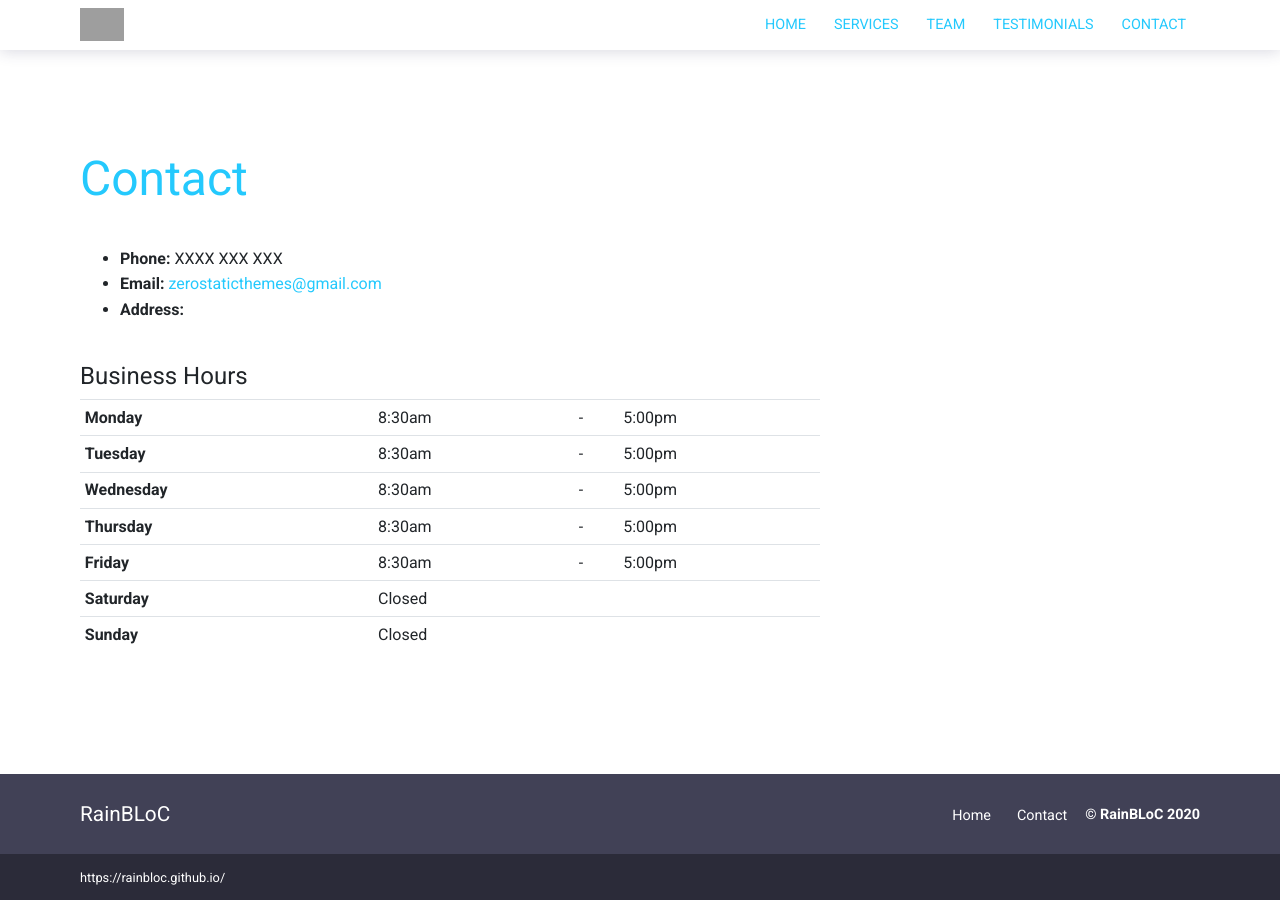
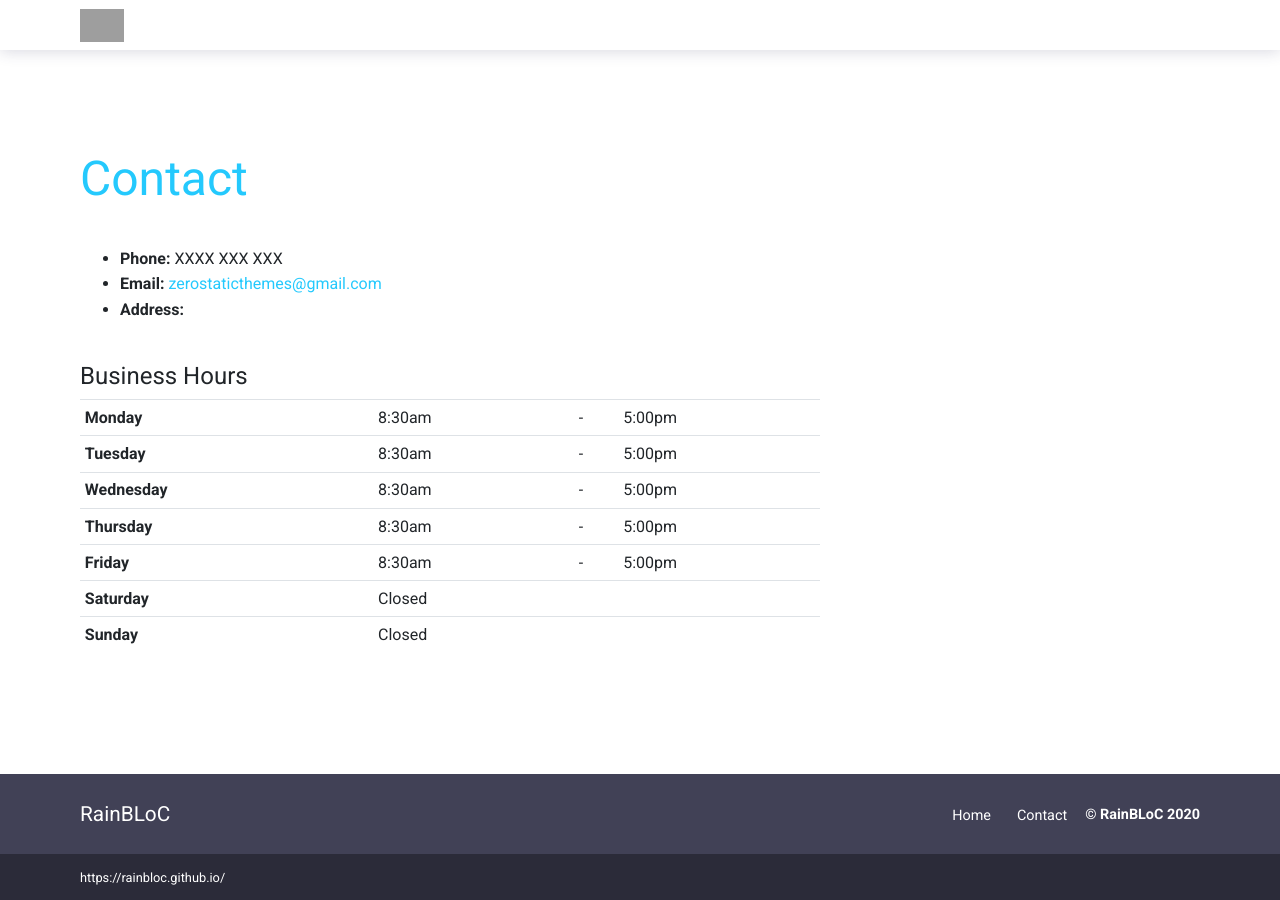
Before and after one commit to rainbloc/rainbloc.github.io, a Jekyll site: the page built from contact.html, in a window 1280 px wide. Built offline with Jekyll 4.4.1, drawn with Linux system fonts in a browser that asks for light colours; grey boxes are pictures that could not be loaded.

Commit message:
making new homepage for RainBLoC

```diff
--- a/_includes/main-menu-mobile.html
+++ b/_includes/main-menu-mobile.html
@@ -1,9 +1,9 @@
 <div id="main-menu-mobile" class="main-menu-mobile">
   <ul>
-    <li><a href="{{site.baseurl}}/" class="{% if page.url == '/' %}current{% endif %}">Home</a></li>
-    <li><a href="{{site.baseurl}}/services/" class="{% if page.url contains 'services' %}current{% endif %}">Services</a></li>
+    <!-- <li><a href="{{site.baseurl}}/" class="{% if page.url == '/' %}current{% endif %}">Home</a></li> -->
+    <!-- <li><a href="{{site.baseurl}}/services/" class="{% if page.url contains 'services' %}current{% endif %}">Services</a></li>
     <li><a href="{{site.baseurl}}/team/" class="{% if page.url contains 'team' %}current{% endif %}">Team</a></li>
     <li><a href="{{site.baseurl}}/testimonials/" class="{% if page.url contains 'testimonials' %}current{% endif %}">Testimonials</a></li>
-    <li><a href="{{site.baseurl}}/contact/" class="{% if page.url contains 'contact' %}current{% endif %}">Contact</a></li>
+    <li><a href="{{site.baseurl}}/contact/" class="{% if page.url contains 'contact' %}current{% endif %}">Contact</a></li> -->
   </ul>
 </div>
--- a/_includes/main-menu.html
+++ b/_includes/main-menu.html
@@ -1,9 +1,9 @@
 <div id="main-menu" class="main-menu">
   <ul>
-    <li><a href="{{site.baseurl}}/" class="{% if page.url == '/' %}current{% endif %}">Home</a></li>
-    <li><a href="{{site.baseurl}}/services/" class="{% if page.url contains 'services' %}current{% endif %}">Services</a></li>
+    <!-- <li><a href="{{site.baseurl}}/" class="{% if page.url == '/' %}current{% endif %}">Home</a></li> -->
+    <!-- <li><a href="{{site.baseurl}}/services/" class="{% if page.url contains 'services' %}current{% endif %}">Services</a></li>
     <li><a href="{{site.baseurl}}/team/" class="{% if page.url contains 'team' %}current{% endif %}">Team</a></li>
     <li><a href="{{site.baseurl}}/testimonials/" class="{% if page.url contains 'testimonials' %}current{% endif %}">Testimonials</a></li>
-    <li><a href="{{site.baseurl}}/contact/" class="{% if page.url contains 'contact' %}current{% endif %}">Contact</a></li>
+    <li><a href="{{site.baseurl}}/contact/" class="{% if page.url contains 'contact' %}current{% endif %}">Contact</a></li> -->
   </ul>
 </div>
--- a/_sass/components/_buttons.scss
+++ b/_sass/components/_buttons.scss
@@ -5,7 +5,7 @@
   line-height: 40px;
   padding: 0 14px;
   box-shadow: 0 4px 6px rgba(50, 50, 93, 0.11), 0 1px 3px rgba(0, 0, 0, 0.08);
-  background: $primary;
+  background: #24c9fd;
   border-radius: 4px;
   font-size: 15px;
   font-weight: 600;
--- a/_sass/components/_main-menu.scss
+++ b/_sass/components/_main-menu.scss
@@ -26,10 +26,11 @@
         padding: 0;
         font-size: 0.9rem;
         font-weight: 400;
-        text-transform: uppercase;
+        text-transform: capitalize;
         color: inherit;
         padding: 10px 14px 10px 14px;
         text-decoration: none;
+        letter-spacing: 0.8px;
         &:hover {
           background: $primary;
           color: #fff;
--- a/_sass/pages/_home.scss
+++ b/_sass/pages/_home.scss
@@ -13,7 +13,7 @@
   }
   @include media-breakpoint-up(lg) {
     background-size: auto;
-    background-position: 90% 10%;
+    background-position: 70% 130px;
   }
   .call {
     position: relative;
```
Also changed, not shown: index.html (+9 -4 lines).
